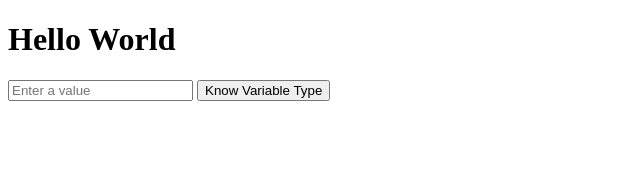
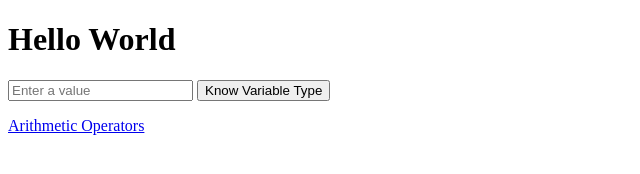
Before and after one commit to kjacobpaul490/javascript-concepts, a plain HTML site: page index.html in a window 1280 px wide. Shown: the whole page, without its empty margins (0-640 px from the left). Drawn offline with Linux system fonts and the light colour scheme.

Commit message:
anchor tag

```diff
--- a/index.html
+++ b/index.html
@@ -11,5 +11,7 @@
         <input type="text" id="inputa" placeholder="Enter a value">
         <button onclick="knowVariableType()">Know Variable Type</button>
         <p id="pTypea"></p>
+
+    <a href="/arithmeticOperators.html">Arithmetic Operators</a>
     </body>
 </html>
```
